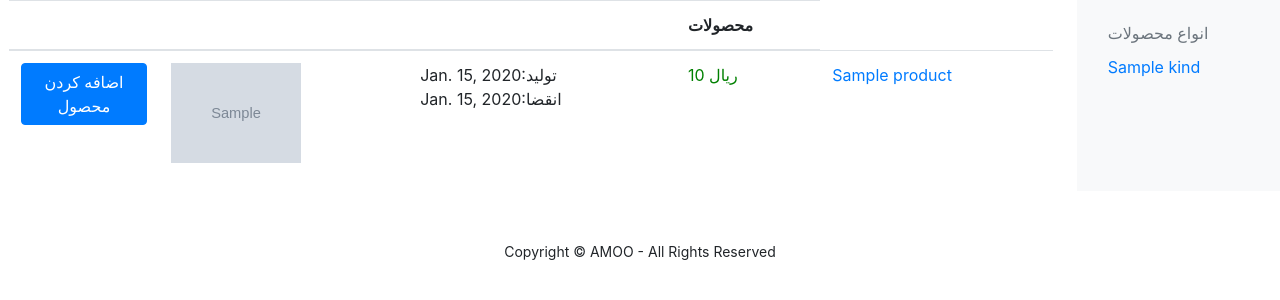
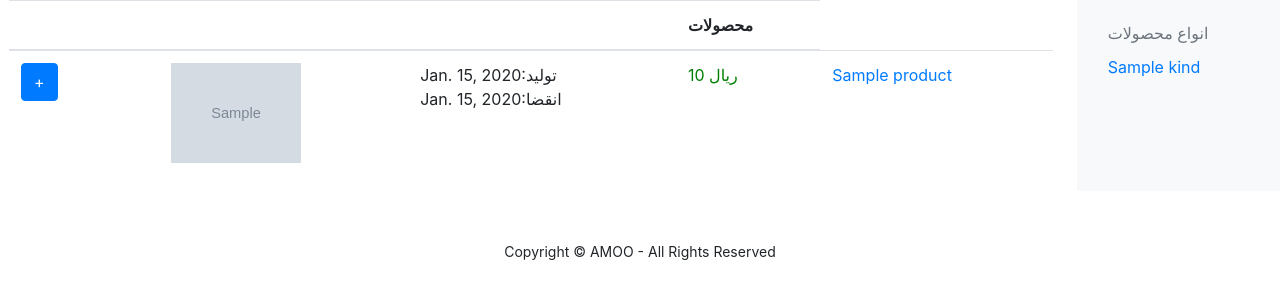
Before and after one commit to aliasadiiii/SADProject, a Django app: template product/templates/list.html in a window 1280 px wide. Shown: the part 56-356 px from the top of the page. Run offline with Django 3.2, Linux system fonts and the light colour scheme; tables that the repository leaves empty hold one stand-in row (values such as "Sample post"); the template is opened without the code that fills it: values that come from a table or form of the project are taken from there, most other values are stand-ins (such as "Sample title", 1, 10 or a date in 2020); grey boxes marked "Sample" are stand-in pictures; some libraries are stand-ins or nearby versions.

Commit message:
Fix some minor problem

```diff
--- a/product/templates/list.html
+++ b/product/templates/list.html
@@ -18,7 +18,7 @@
                         <td width="150px">
                             <a onclick="$('#Modal-{{ p.product_id }}').modal('toggle')"
                                class="btn btn-primary" data-toggle="modal"
-                               data-target="Modal-{{ p.product_id }}">اضافه کردن محصول</a>
+                               data-target="Modal-{{ p.product_id }}">+</a>
 
                             <div id='Modal-{{ p.product_id }}' class="modal" tabindex="-1"
                                  role="dialog">
--- a/product/templates/product_page.html
+++ b/product/templates/product_page.html
@@ -43,7 +43,7 @@
                     قیمت:
                     {{ product.price }} <br>
                     انقضا:
-                    {{ product.expires_at|date:"D d M Y" }} <br>
+                    {{ product.expires_at }} <br>
                 </p>
                 <a id='myInput' onclick="$('#myModal').modal('toggle')"
                    class="btn btn-primary" data-toggle="modal"
```
